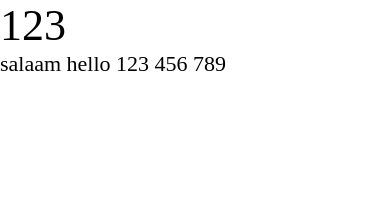
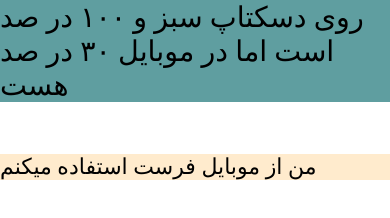
Before and after one commit to aryanhost/html, a plain HTML site: page index.html in a window 390 px wide. Drawn offline with Linux system fonts and the light colour scheme.

Commit message:
Mobile-desktop-first ezafe shod

```diff
--- /dev/null
+++ b/desktopfirst.css
@@ -0,0 +1,28 @@
+/*  desktop-first */
+
+
+  /* Normal baraye desktop ast */
+
+  .desktopfirst {
+    background-color: gray;
+    width: 30%;
+    font-size: 1em;
+  }
+
+
+  /*kamtar az 600 yani 600 px */
+  @media (max-width: 600px) {
+    .desktopfirst{
+        background-color: cadetblue;
+        width: 100%;
+        font-size: 1.3em;
+    }
+  }
+
+  /*
+Haminjuri normal css mizanim
+ta zamani ke moshakhas konim
+tamame display hayi ke screen size anha Max
+yani dar bishtarin halat 600 mishavand
+masalan 240 px ya 599 PX
+*/
--- a/index.html
+++ b/index.html
@@ -2,18 +2,21 @@
 <html lang="en">
 <head>
     <link rel="stylesheet" href="styles.css">
+    <link rel="stylesheet" href="desktopfirst.css">
+    <link rel="stylesheet" href="mobilefirst.css">
+
     <meta charset="UTF-8">
     <meta http-equiv="X-UA-Compatible" content="IE=edge">
     <meta name="viewport" content="width=device-width, initial-scale=1.0">
     <title>Document</title>
 </head>
 <body>
-    <p>123</p>
-    salaam
-    hello
-    123
-    456
-    789
+    <p class="desktopfirst">روی دسکتاپ سبز و ۱۰۰ در صد است اما در موبایل ۳۰ در صد هست</p>
 
+<br>
+<br>
+    <p class="mobile-first">
+        من از موبایل فرست استفاده میکنم
+    </p>
 </body>
 </html>
--- /dev/null
+++ b/mobilefirst.css
@@ -0,0 +1,21 @@
+/*  mobile-first */
+
+
+.mobile-first {
+    background-color:blanchedalmond;
+    font-size: 1em;
+  }
+/*
+ma aval check mikonim ke
+Aya andazeye Display 600 va zire 600 bashe
+
+
+*/
+@media (min-width: 600px) {
+
+
+    .mobile-first {
+        background-color:coral;
+      width: 30%;
+    }
+  }
```
